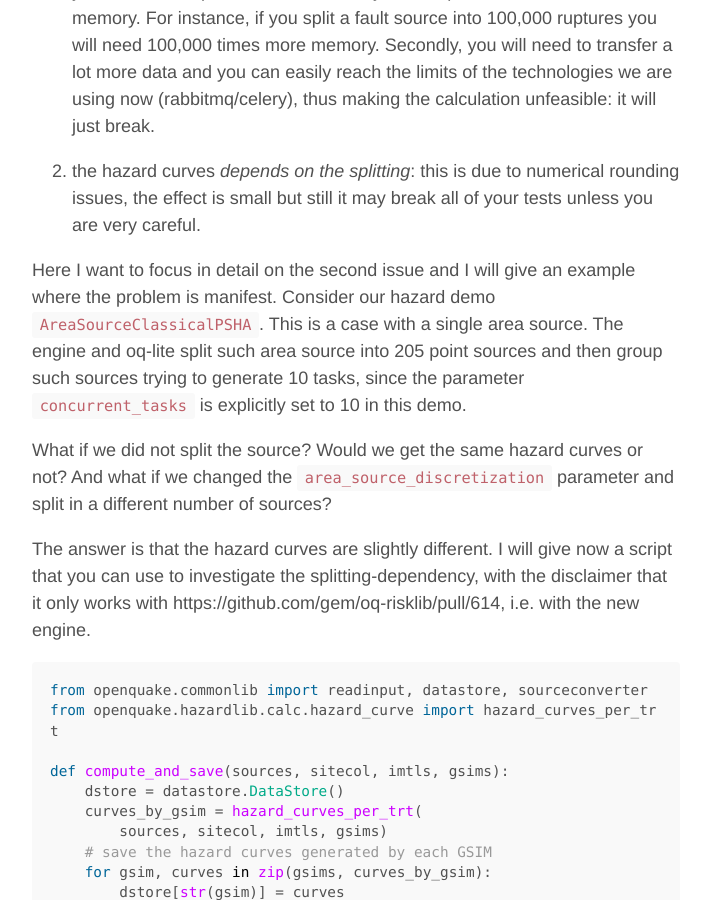
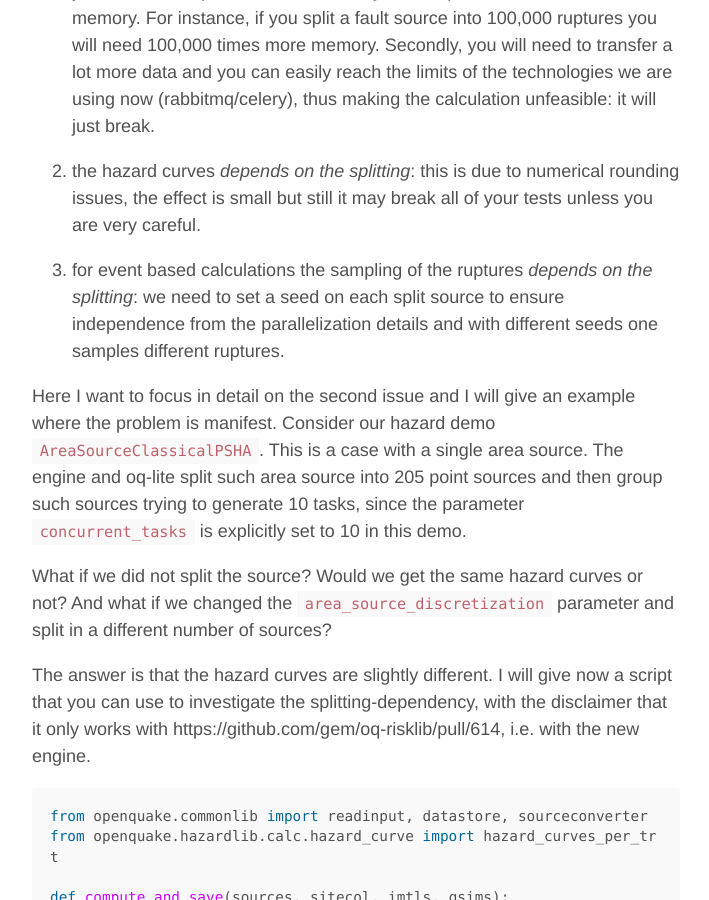
Before and after one commit to micheles/micheles.github.io, a Jekyll site: the page built from _posts/2016-01-10-to-split-or-not-to-split.md, in a window 1280 px wide and 900 px high, scrolled down 1032 px. Shown: the whole window, without its empty margins (284-993 px from the left). Built offline with Jekyll 4.4.1, drawn with Linux system fonts in a browser that asks for light colours; Markdown is read by kramdown in place of the engine named in the settings; comment, search, counter and statistics services are not loaded.

Commit message:
Added point 3

```diff
--- a/_posts/2016-01-10-to-split-or-not-to-split.md
+++ b/_posts/2016-01-10-to-split-or-not-to-split.md
@@ -46,6 +46,11 @@ unfeasible: it will just break.
 2. the hazard curves *depends on the splitting*: this is due to numerical
 rounding issues, the effect is small but still it may break all of your
 tests unless you are very careful.
+
+3. for event based calculations the sampling of the ruptures
+*depends on the splitting*: we need to set a seed on each split source
+to ensure independence from the parallelization details and with
+different seeds one samples different ruptures.
 
 Here I want to focus in detail on the second issue and I will give
 an example where the problem is manifest. Consider our hazard demo
```
